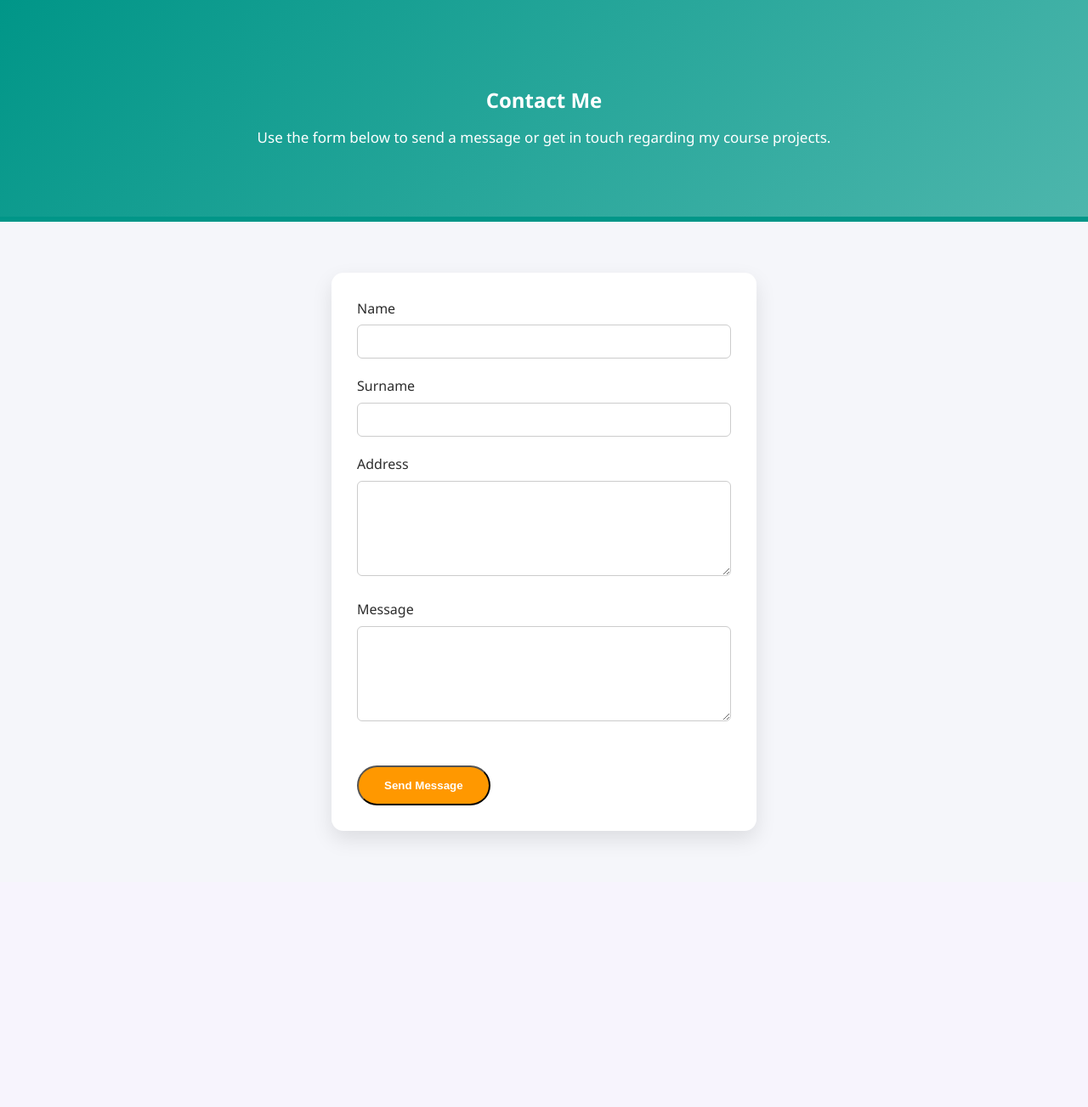
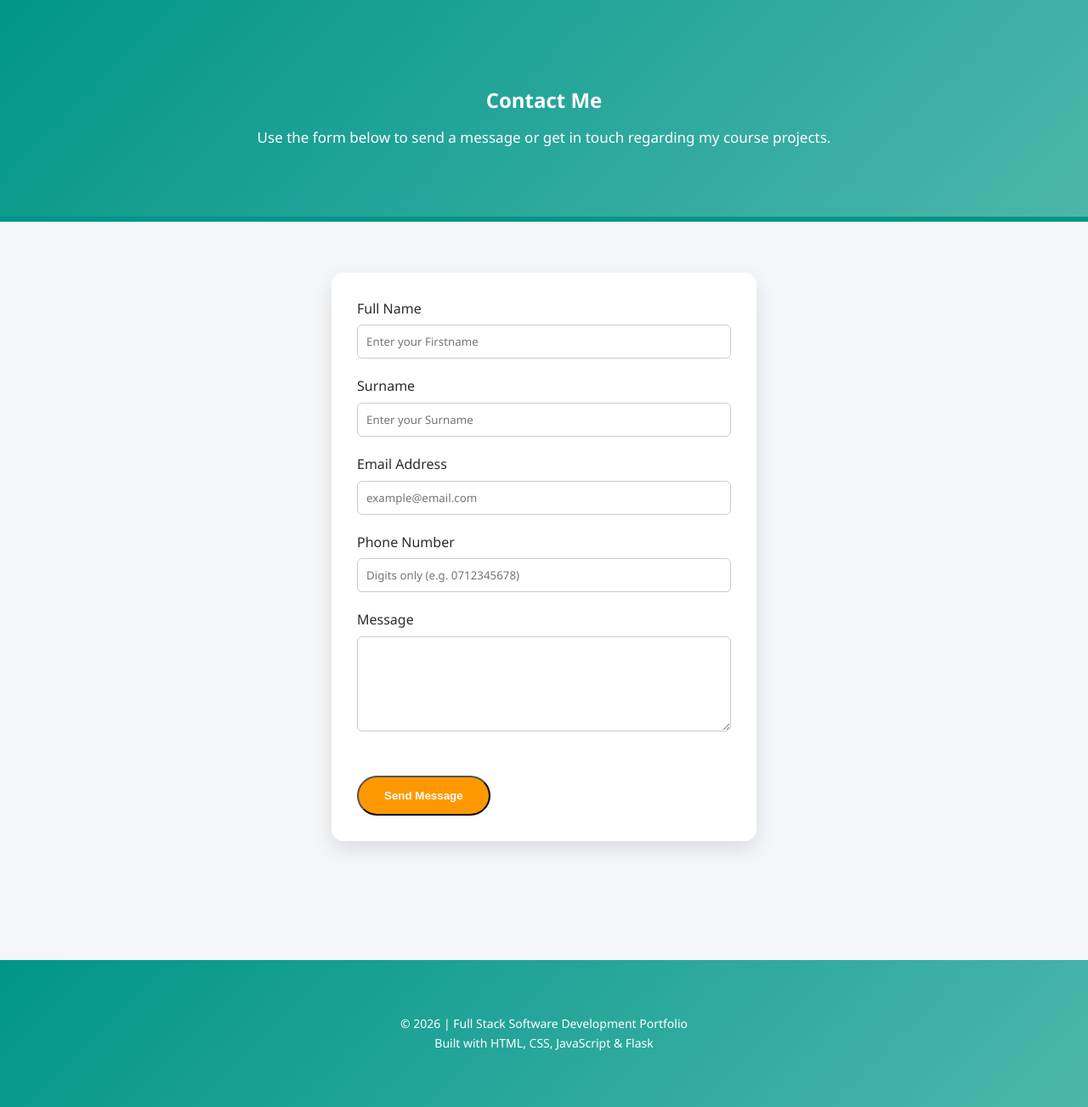
Before and after one commit to HlengiweNcube/flask-web-app, a Flask app: page /contact in a window 1280 px wide. Shown: the part 79-1382 px from the top of the page at 85% size. Before the commit the page ends 1071 px from the top, so only its background shows below. Run offline with Flask 3, Linux system fonts and the light colour scheme.

Commit message:
Add green footer for consistent page layout

```diff
--- a/static/css/style.css
+++ b/static/css/style.css
@@ -422,3 +422,18 @@ body {
     outline: none;
     border-color: #009688;
 }
+
+/* Footer */
+
+.site-footer {
+    background: linear-gradient(135deg, #009688, #4db6ac);
+    color: white;
+    padding: 30px 20px;
+    margin-top: 80px;
+}
+
+.footer-content {
+    text-align: center;
+    font-size: 14px;
+    line-height: 1.6;
+}
--- a/templates/contact.html
+++ b/templates/contact.html
@@ -1,10 +1,12 @@
 <!DOCTYPE html>
 <html lang="en">
+
 <head>
     <meta charset="UTF-8">
     <title>Contact</title>
     <link rel="stylesheet" href="{{ url_for('static', filename='css/style.css') }}">
 </head>
+
 <body>
 
     <!-- Navigation -->
@@ -35,20 +37,26 @@
     <main class="container contact-page">
 
         <div class="contact-card">
-            <form method="POST">
+            <form method="POST" >
 
                 <div class="form-group">
-                    <label for="name">Name</label>
-                    <input type="text" name="name" id="name" required>
+                    <label for="name"> Full Name</label>
+                    <input type="text" name="name" id="name" required placeholder="Enter your Firstname">
                 </div>
-                   <div class="form-group">
+                <div class="form-group">
                     <label for="surname">Surname</label>
-                    <input type="text" name="surname" id="surname" required>
+                    <input type="text" name="surname" id="surname" required placeholder="Enter your Surname">
                 </div>
-                   <div class="form-group">
-                    <label for="address">Address</label>
-                                 <textarea name="address" id="address" rows="5" required></textarea>
+                <div class="form-group">
+                    <label for="email">Email Address</label>
+                    <input type="email" id="email" name="email" required placeholder="example@email.com">
                 </div>
+                <div class="form-group">
+                    <label for="phone">Phone Number</label>
+                    <input type="tel" id="phone" name="phone" required pattern="[0-9]+"
+                        placeholder="Digits only (e.g. 0712345678)">
+                </div>
+
 
                 <div class="form-group">
                     <label for="message">Message</label>
@@ -61,6 +69,16 @@
         </div>
 
     </main>
+ <footer class="site-footer">
+    <div class="container footer-content">
+        <p>
+            © 2026 | Full Stack Software Development Portfolio
+            <br>
+            Built with HTML, CSS, JavaScript & Flask
+        </p>
+    </div>
+</footer>
 
 </body>
+
 </html>
```
Also changed, not shown: templates/about.html (+9 -1 lines), templates/home.html (+9 -1 lines), templates/projects.html (+9 -1 lines), templates/skills.html (+10 -0 lines).
